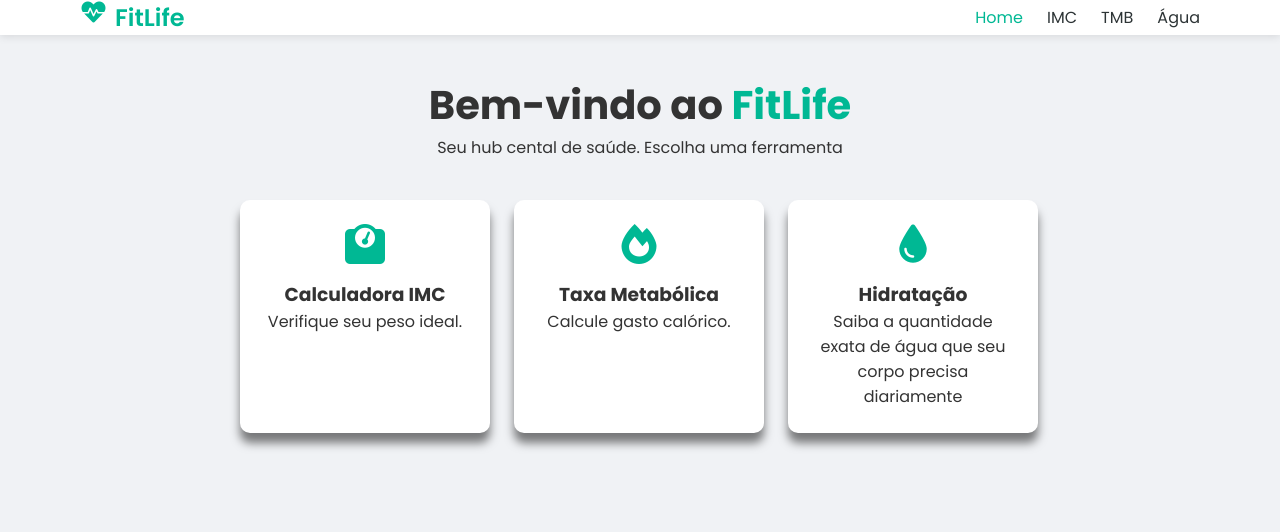
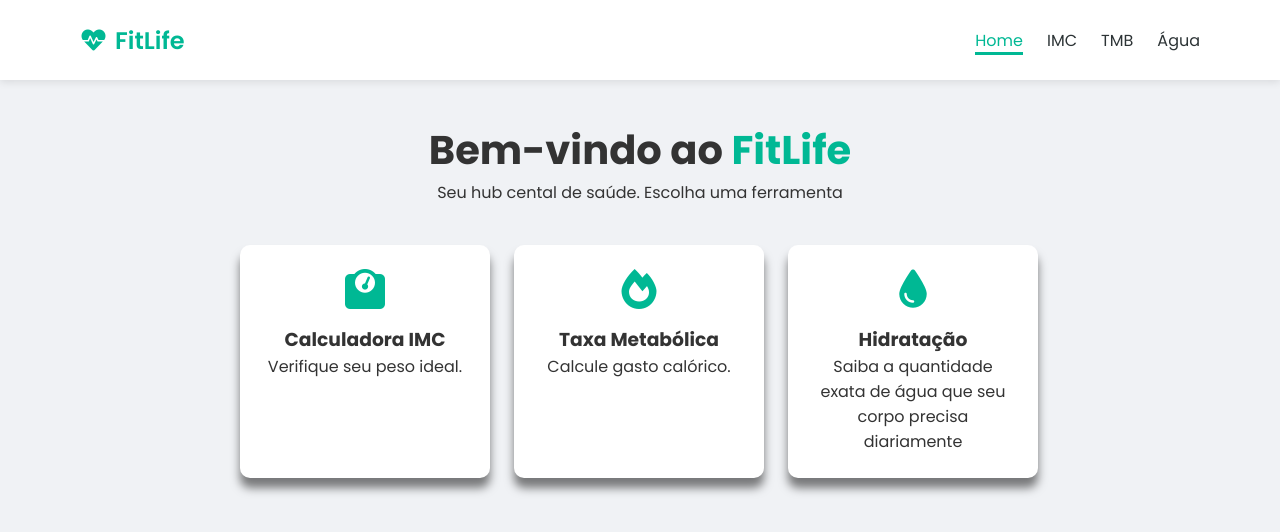
Before and after one commit to Pedronuf/fitlife, a plain HTML site: page index.html in a window 1280 px wide. Drawn offline with Linux system fonts and the light colour scheme.

Commit message:
arrumando erros

```diff
--- a/css/style.css
+++ b/css/style.css
@@ -14,14 +14,16 @@ nav {
     display: flex;
     justify-content: space-between;
     align-items: center;
-    background-color: #ffff;
+
+    height: 80px;
+    background-color: #fff;
     padding: 0 80px;
     box-shadow: 0 2px 8px rgba(0 , 0, 0, 0.1);
 }
 
 .logo {
     display: flex;
-    algin-items: center;
+    align-items: center;
     gap: 8px;
     font-size: 24px;
     color: #00b894;
@@ -37,7 +39,7 @@ nav {
 .nav-link {
     text-decoration: none;
     color: #2d3436;
-    front-size: 16px;
+    font-size: 16px;
 }
 
 .nav-link:hover {
@@ -45,7 +47,7 @@ nav {
 }
 
 #nav-active {
-    border-botton: 3px solid  #00b894;
+    border-bottom: 3px solid  #00b894;
     color: #00b894;
 }
 
```
